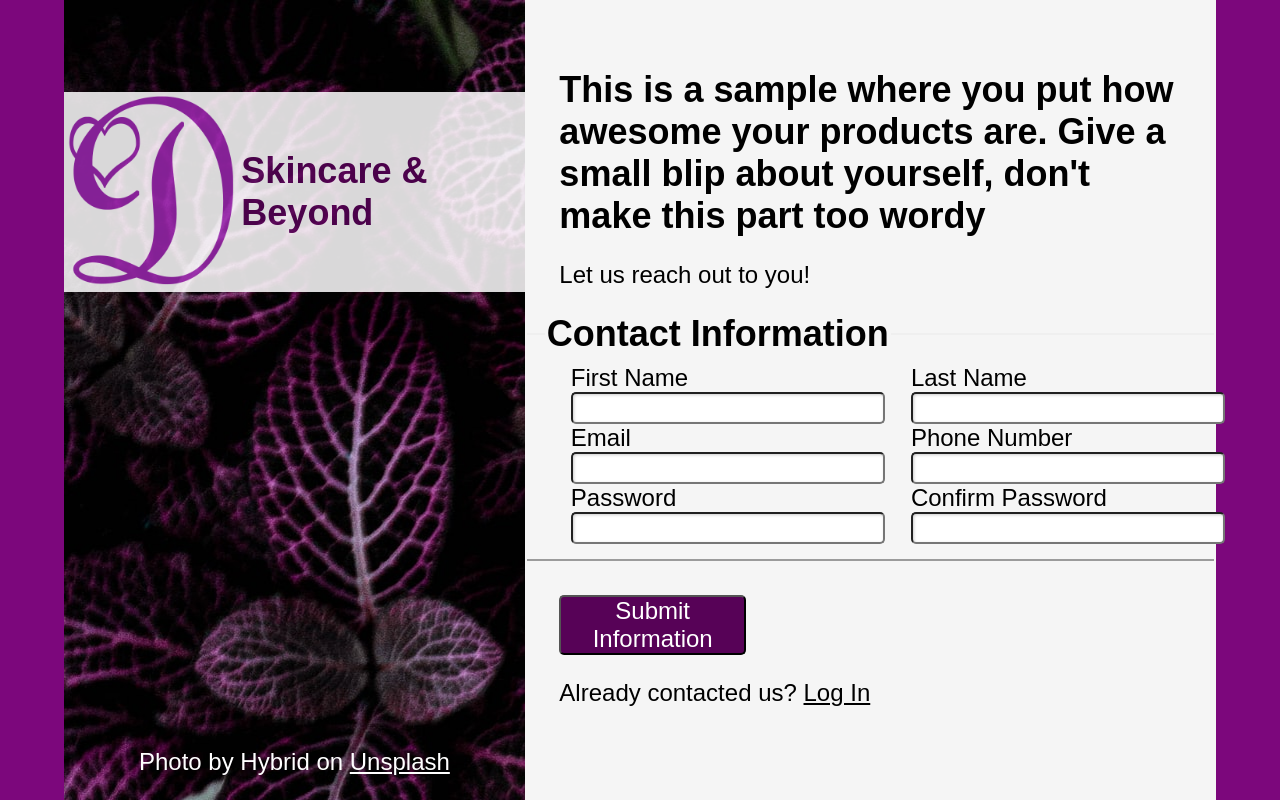
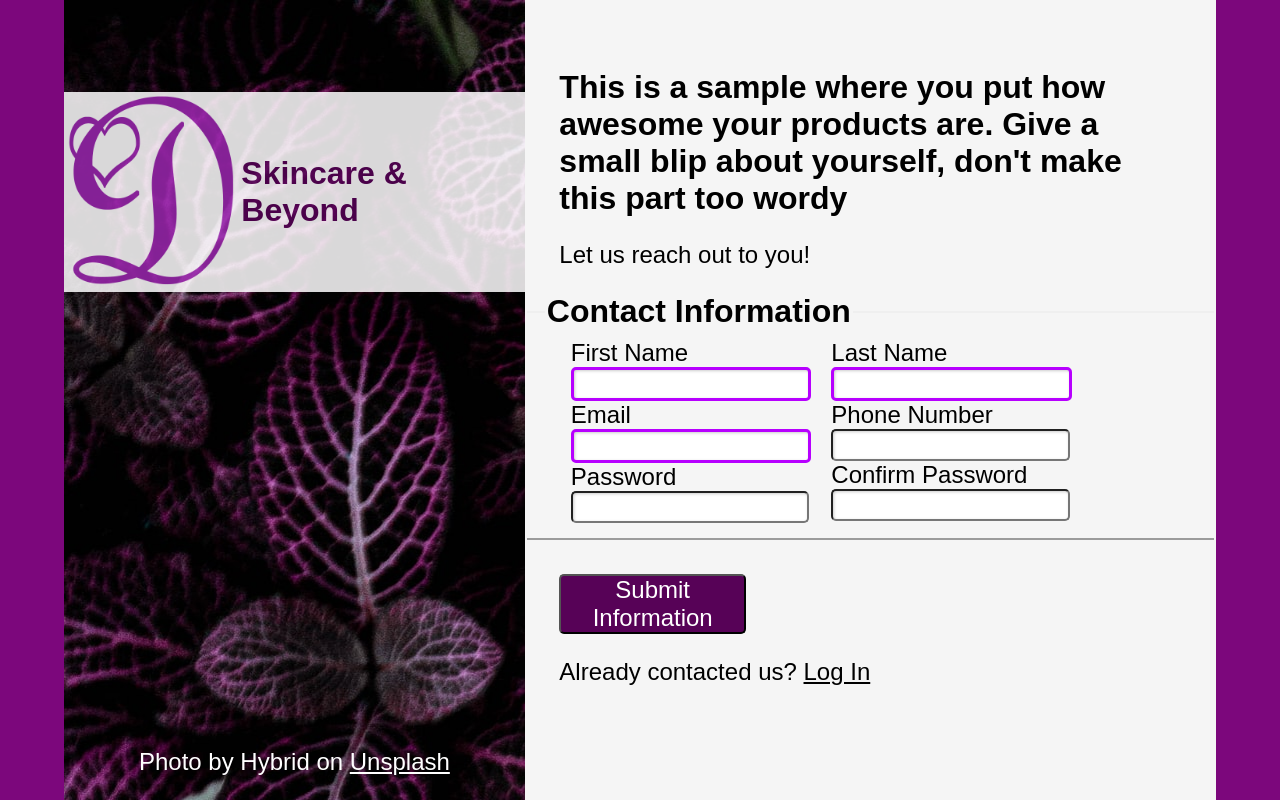
Before and after one commit to roquez94/signUpForm, a plain HTML site: page index.html in a window 1280 px wide. Drawn offline with Linux system fonts and the light colour scheme.

Commit message:
Added verfication, optional javascript add verification

```diff
--- a/index.html
+++ b/index.html
@@ -32,10 +32,10 @@
                         <div class = "columns">
                         <div class="col">
                             <label for="firstname">First Name</label>
-                            <input type="text" name="firstname" id="firstname">
+                            <input type="text" name="firstname" id="firstname" required>
 
                             <label for="email">Email</label>
-                            <input type="email" name="email" id="email">
+                            <input type="email" name="email" id="email" required>
 
                             <label for="password">Password</label>
                             <input type="password" name="password" id="password">
@@ -43,7 +43,7 @@
                         </div>
                         <div class="col">
                             <label for="lastname">Last Name </label>
-                            <input type="text" name="lastname" id="lastname">
+                            <input type="text" name="lastname" id="lastname" required>
 
                             <label for="phonenumber">Phone Number</label>
                             <input type="number" name="phonenumber" id="phonenumber">
--- a/signup.css
+++ b/signup.css
@@ -73,10 +73,15 @@ fieldset {
 input {
     box-shadow: inset 1px 1px 3px #ccc;
     border-radius: 5px;
+    width: 100%;
   }
 
   input:hover, input:focus {
     background-color: #eee;
+  }
+
+  input:invalid {
+    border: 3px solid rgb(183, 0, 255);
   }
 
   button {
@@ -100,6 +105,11 @@ input {
     border-radius: 5px;
   }
 
+  button:hover, button:focus {
+    background-color: plum;
+    border: 5px outset rgb(201, 123, 253);
+  }
+
   .about {
     /*top right bottom left*/
     margin: 10% 5% 0 5%;
@@ -110,6 +120,8 @@ input {
   }
 
   h2 {
+    font-size: 2rem;
+    font-weight: bold;
     margin: 0;
   }
 
```
